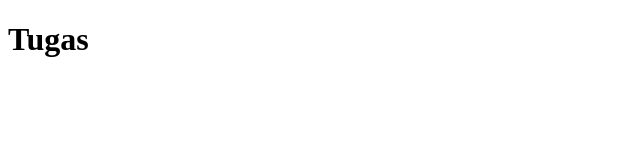
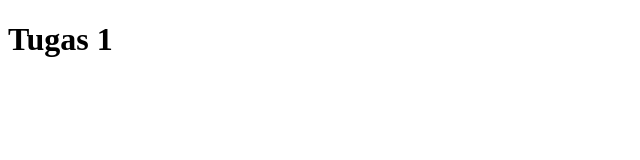
Before and after one commit to revou-fundamental-course/16-jun-25-akbarmdhnn, a plain HTML site: page index.html in a window 1280 px wide. Shown: the full height of the page, 0-640 px from the left. Drawn offline with Linux system fonts and the light colour scheme.

Commit message:
Update index.html

```diff
--- a/index.html
+++ b/index.html
@@ -6,6 +6,6 @@
     <title>Tugas</title>
 </head>
 <body>
-    <h1>Tugas</h1>
+    <h1>Tugas 1</h1>
 </body>
 </html>
```
